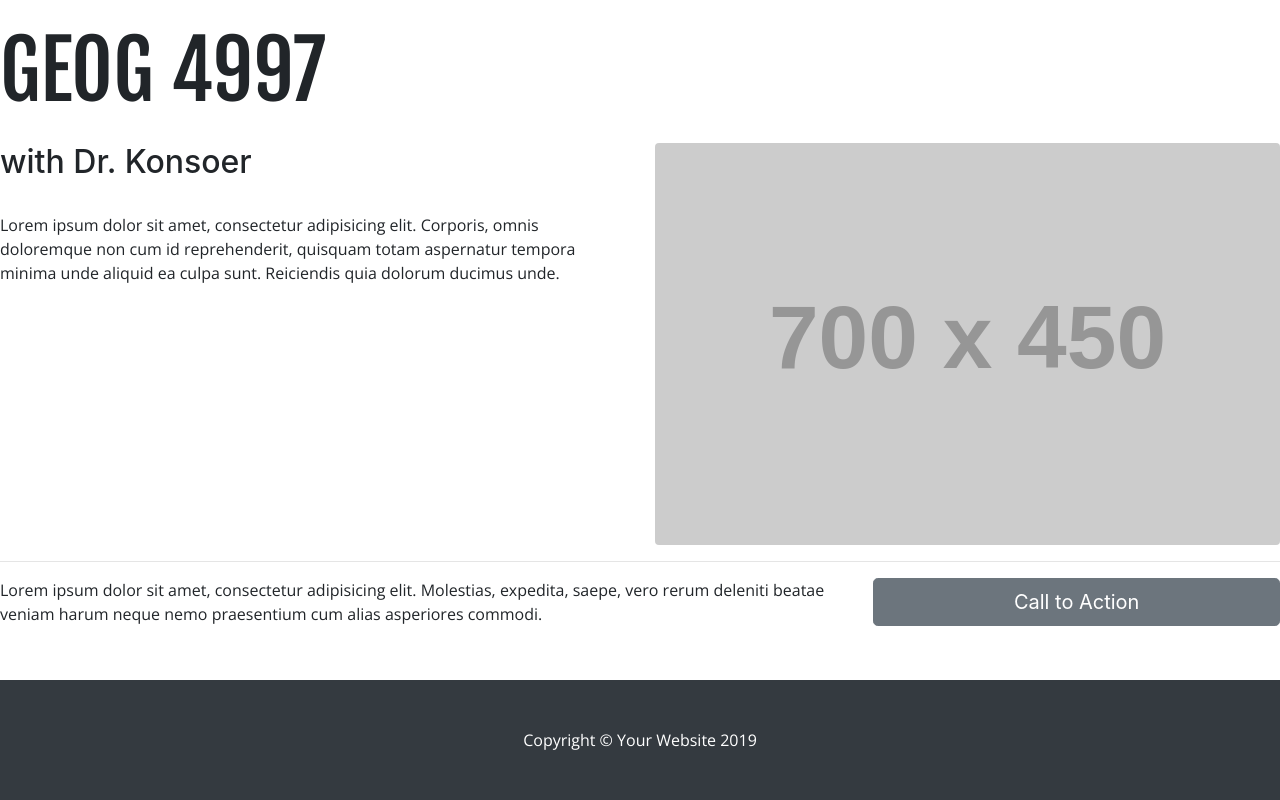
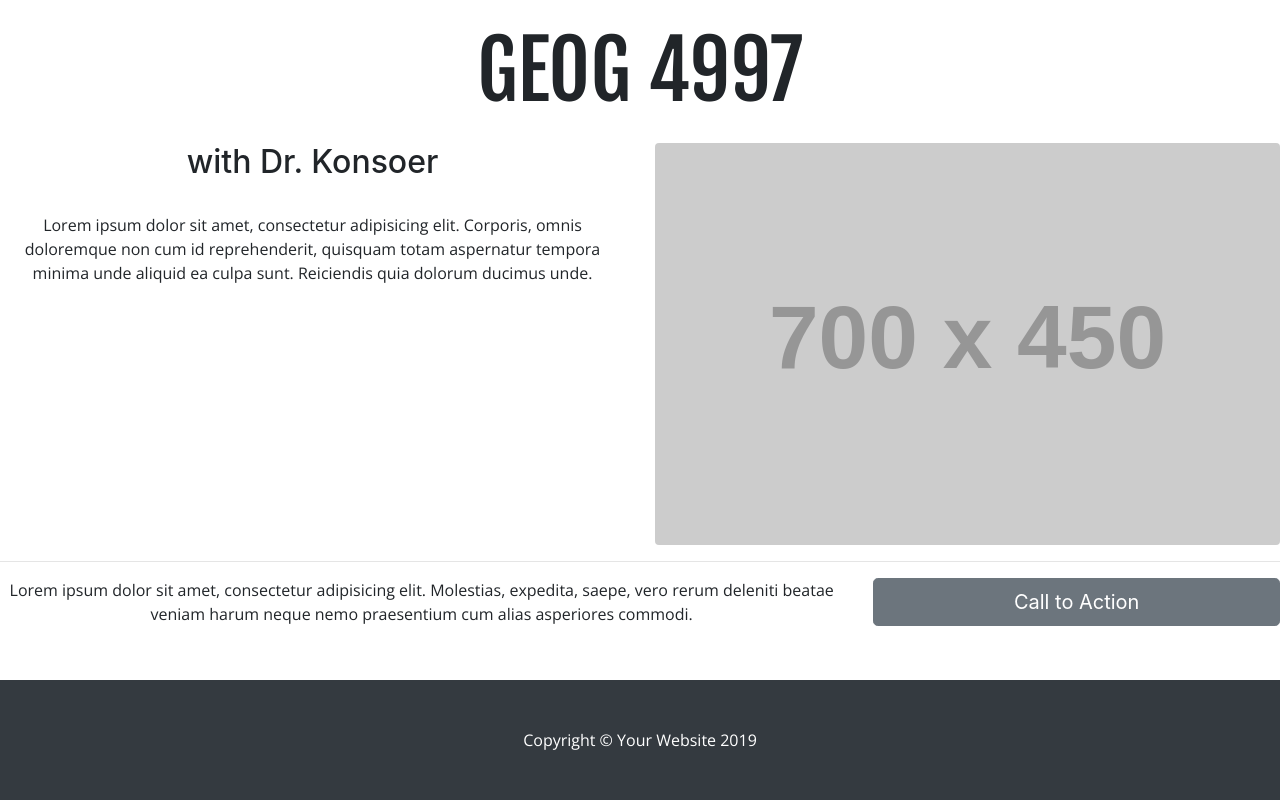
Before and after one commit to mlinto34046/mlinto34046.github.io, a PHP site: page /index.html in a window 1280 px wide. Shown: the part 601-1401 px from the top of the page. Run offline with PHP 8.4, Linux system fonts and the light colour scheme; grey boxes labelled with a size stand in for pictures from a placeholder-image service; some libraries are stand-ins or nearby versions.

Commit message:
Update geog.css

```diff
--- a/geog4997/geog.css
+++ b/geog4997/geog.css
@@ -11,6 +11,7 @@ body {
   width: 100%;
   max-width: 1600px;
   margin: 0 auto;
+  text-align: center;
 }
 
 .pad {
@@ -87,6 +88,7 @@ nav .navbar-nav li a{
   -moz-background-size: cover;
   -o-background-size: cover;
   background-size: cover;
+  background-attachment:fixed;
   /*bottom: 25vh;*/
   overflow: hidden !important;
   z-index: 1000;
```
